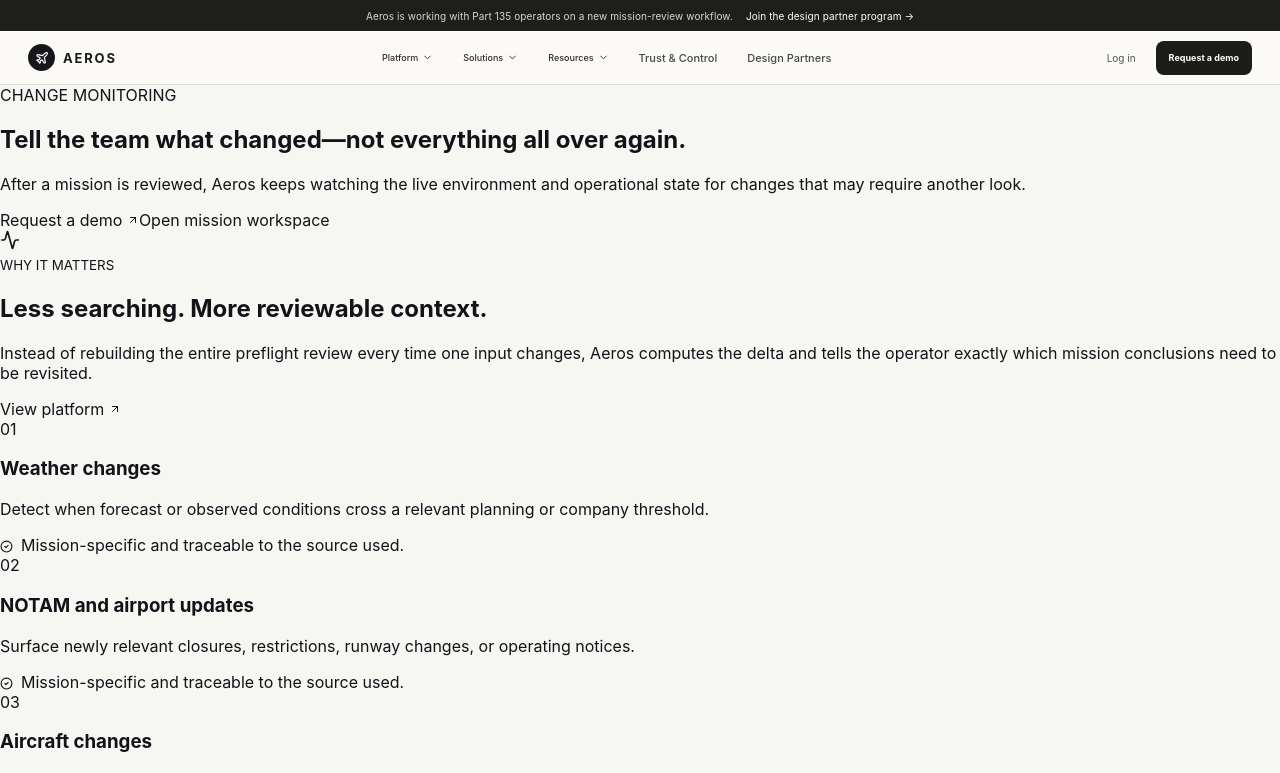
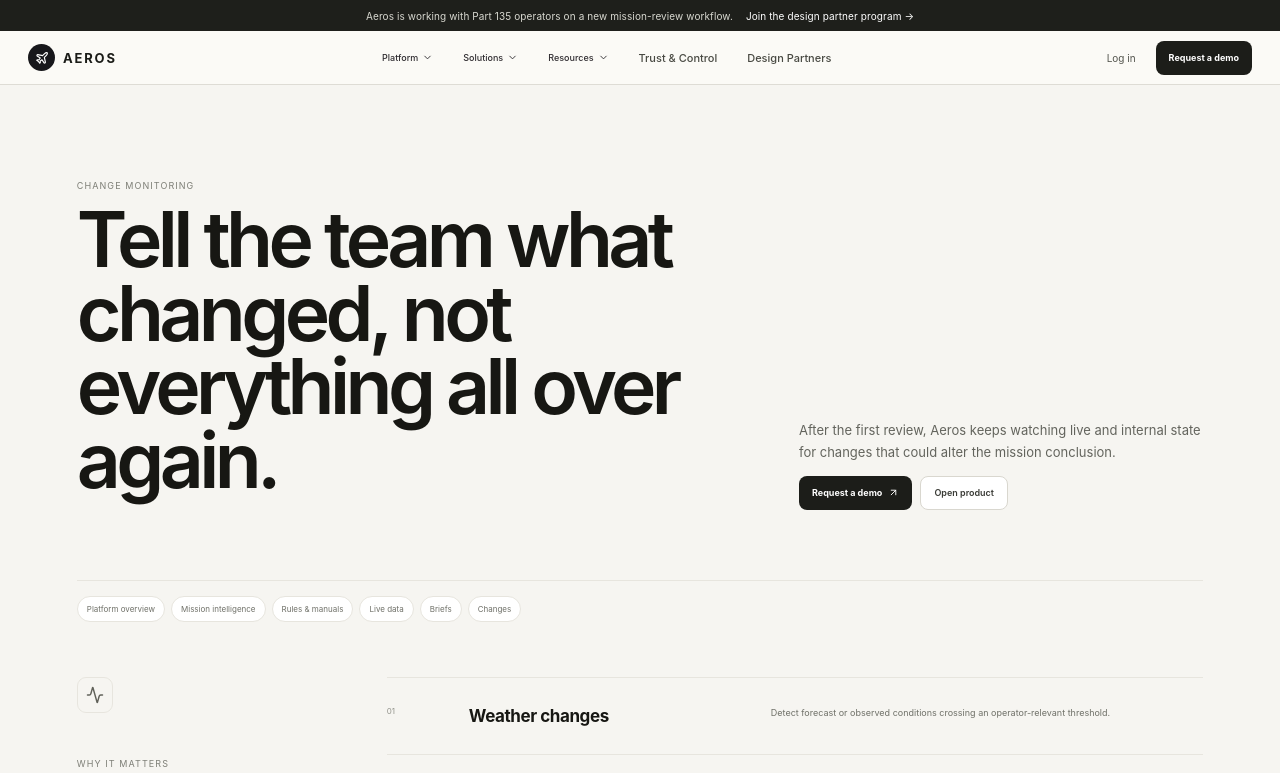
Before and after one commit to saharshbaweja/Rho, a Next.js app: page /product/alerts in a window 1280 px wide. Shown: the top 773 px of the page. Built offline with nearby package versions, Linux system fonts and the light colour scheme.

Commit message:
Expand detailed product pages for mission intelligence and operations extensions

```diff
--- a/app/product/[slug]/page.jsx
+++ b/app/product/[slug]/page.jsx
@@ -1,27 +1,30 @@
 import Link from 'next/link';
 import {notFound} from 'next/navigation';
-import {ArrowUpRight,Radio,BookOpen,CloudSun,Users,FileText,Activity,Plug,CheckCircle2} from 'lucide-react';
+import {Activity,ArrowUpRight,BarChart3,BookOpen,Check,CloudSun,FileCheck2,GitBranch,MessageSquare,Plane,SearchCheck,ShieldCheck,UsersRound,Wrench} from 'lucide-react';
 
 const features={
- 'mission-intelligence':{label:'MISSION INTELLIGENCE',title:'Turn a trip request into a mission your team can review.',desc:'Aeros structures the mission, identifies the operator-specific rules that apply, checks the live environment, and prepares one operational picture for dispatcher and pilot review.',icon:Radio,points:[['Mission intake','Capture route, airports, timing, passengers, aircraft, crew, services, and special requirements from the request or connected system.'],['Relevant-rule retrieval','Identify which approved authorizations, company procedures, limitations, and manuals matter for the specific mission.'],['Live operational checks','Evaluate current weather, NOTAMs, airport status, runway changes, TFRs, and other time-sensitive conditions.'],['Issue ranking','Separate informational items from review-required items and conditions that may block or materially change the mission.'],['Review state','Prepare the mission for authorized human review instead of presenting an opaque autonomous approval.']],automation:'Aeros reduces the amount of information an operator must search manually by filtering rules and live data to the exact aircraft, crew, route, airports, timing, and mission being evaluated.',next:'operator-rules'},
- 'operator-rules':{label:'OPSPECS & MANUALS',title:'Turn approved operator documents into structured, traceable rules.',desc:'Ingest OpSpecs, company manuals, MEL/CDL guidance, procedures, minimums, and internal operating policy while preserving source location and revision history.',icon:BookOpen,points:[['Document ingestion','Upload approved manuals, OpSpecs, procedures, limitations, MEL/CDL material, and operator-specific guidance.'],['Structured rule extraction','Convert relevant statements into structured operational checks that can be associated with aircraft, crew, airports, mission types, and conditions.'],['Source preservation','Every extracted rule keeps a direct reference to the original approved document and section used.'],['Revision control','Track document versions and identify when an approved revision may change an active rule.'],['Human validation','Let the appropriate operator personnel review extracted rules before they become part of the active mission-evaluation layer.']],automation:'The goal is not generic RAG over PDFs. Aeros builds a validated operator-specific rule layer that can be applied consistently to future missions while remaining traceable to the source material.',next:'live-data'},
- 'live-data':{label:'LIVE OPERATIONAL DATA',title:'Bring the changing flight environment into the same mission context.',desc:'Aeros connects weather, NOTAMs, airport status, runway information, TFRs, charts, and flight data, then filters the live feed to what is relevant for the mission.',icon:CloudSun,points:[['Weather context','Surface mission-relevant METAR, TAF, winds, ceilings, visibility, hazards, and forecast changes.'],['NOTAM relevance','Prioritize NOTAMs that affect the planned airports, runways, procedures, timing, or mission instead of presenting an undifferentiated list.'],['Airport state','Track closures, operating restrictions, services, timing constraints, and changes that may affect dispatch or arrival planning.'],['Chart references','Attach the relevant airport and procedure references to the mission so pilots and dispatchers can move from issue to source quickly.'],['Change detection','Continuously compare the live state against the last reviewed mission brief and highlight what is new.']],automation:'Aeros does not try to replace authoritative aviation sources. It connects them to the mission and explains why a specific change matters to this operator’s planned flight.',next:'crew-aircraft'},
- 'crew-aircraft':{label:'CREW & AIRCRAFT LEGALITY',title:'Evaluate whether the assigned people and aircraft fit the mission.',desc:'Bring crew qualifications, currency, duty/rest, aircraft status, deferred items, maintenance state, and company-specific restrictions into the same review.',icon:Users,points:[['Crew qualification','Check role, qualification, currency, training status, company requirements, and mission-specific eligibility.'],['Duty and rest','Evaluate relevant duty/rest information and flag assignments requiring review.'],['Aircraft eligibility','Check whether the assigned tail is appropriate for the route, mission, company authorization, maintenance state, and known limitations.'],['Deferred-item context','Surface MEL/CDL or other deferred-item information that is relevant to the planned mission.'],['Assignment alternatives','When an assignment creates a review item, show which crew or aircraft attributes are responsible so the operator can evaluate alternatives.']],automation:'Instead of forcing the dispatcher to check people, aircraft, and operator documents separately, Aeros shows how those layers interact for the specific mission.',next:'briefing'},
- 'briefing':{label:'MISSION BRIEFS',title:'Give dispatchers and pilots one concise, cited picture of the flight.',desc:'Aeros turns the mission review into a live checklist showing status, applicable restrictions, required actions, evidence, and the changes that still need acknowledgement.',icon:FileText,points:[['Mission status','Present a clear operational state such as clear, conditional, or review required without pretending to replace authorized operational control.'],['Required actions','List the outstanding items that must be reviewed, acknowledged, or resolved before the mission proceeds.'],['Source citations','Attach each material conclusion to the operator document, live source, or structured record that caused it.'],['Role-specific views','Let dispatchers see the full review while pilots receive the concise information relevant to execution.'],['Portable brief','Deliver the same mission context across desktop and mobile-friendly views so the latest reviewed state travels with the team.']],automation:'The brief is the product surface. AI assists with explanation and questions, but the operational state stays structured, scannable, and source-backed.',next:'alerts'},
- 'alerts':{label:'CHANGE MONITORING',title:'Tell the team what changed—not everything all over again.',desc:'After a mission is reviewed, Aeros keeps watching the live environment and operational state for changes that may require another look.',icon:Activity,points:[['Weather changes','Detect when forecast or observed conditions cross a relevant planning or company threshold.'],['NOTAM and airport updates','Surface newly relevant closures, restrictions, runway changes, or operating notices.'],['Aircraft changes','Re-evaluate the mission when the assigned tail, maintenance state, or deferred items change.'],['Crew changes','Re-evaluate relevant qualification or duty information when the assigned crew changes.'],['Acknowledgement trail','Show which changes have been reviewed, who acknowledged them, and which items remain open.']],automation:'Instead of rebuilding the entire preflight review every time one input changes, Aeros computes the delta and tells the operator exactly which mission conclusions need to be revisited.',next:'integrations'},
- integrations:{label:'INTEGRATIONS & API',title:'Sit above the systems operators already use.',desc:'Aeros is designed to ingest trip, crew, aircraft, maintenance, messaging, weather, NOTAM, and flight data from existing tools so the operator can adopt the intelligence layer without replacing everything on day one.',icon:Plug,points:[['Charter and scheduling systems','Pull trip requests, routing, customers, aircraft assignment, and schedule state from existing operational systems.'],['Crew and training systems','Connect qualification, currency, duty/rest, and training information used in mission review.'],['Maintenance systems','Bring current aircraft availability, deferred items, inspection state, and operational restrictions into the mission.'],['Authoritative live sources','Connect approved weather, NOTAM, airport, chart, and flight-data providers as appropriate.'],['Messaging and workflow','Push mission updates, acknowledgements, and review notifications into the channels the operator already uses.']],automation:'The initial strategy is additive: keep the operator’s current system of record and make Aeros the intelligence layer that connects those systems to operator-specific rules and live mission context.',next:'mission-intelligence'}
+ 'mission-intelligence':{icon:SearchCheck,label:'MISSION INTELLIGENCE',title:'Turn a trip request into a mission your team can review.',desc:'Aeros structures the trip, identifies operator-specific rules, evaluates the live environment and creates one operational picture for dispatcher review.',why:'Instead of searching six systems and several manuals, the operator gets a mission-specific decision stack with source links.',items:[['Mission intake','Capture route, airports, timing, passengers, services, assigned aircraft and crew from email, API or an existing charter system.'],['Rule matching','Identify which OpSpecs, manual sections, limitations and company procedures apply to this mission.'],['Live evaluation','Bring current weather, NOTAMs, airport status, charts, crew and aircraft state into the same review.'],['Issue ranking','Separate information from items that actually require review, action or acknowledgement.'],['Review state','Keep an explicit human-review boundary instead of turning the model into an opaque approval engine.']],next:'operator-rules'},
+ 'operator-rules':{icon:BookOpen,label:'OPSPECS & MANUALS',title:'Make operator knowledge usable without losing control.',desc:'Aeros turns approved documents into structured, source-linked operational rules while preserving revisions and human validation.',why:'Generic document search is not enough for compliance-critical work. Rules need source, scope, revision and an approval state.',items:[['Document ingestion','Bring in OpSpecs, GOM, company procedures, approved airport lists, MEL/CDL material and other controlled documents.'],['Structured rule extraction','Associate rules with mission type, aircraft, crew, airport, weather or other conditions.'],['Source preservation','Every active rule retains the exact document and section that supports it.'],['Revision control','Detect new manual revisions and show which extracted rules may change.'],['Operator validation','Require designated users to review extracted rules before they become active in mission evaluation.']],next:'live-data'},
+ 'live-data':{icon:CloudSun,label:'LIVE OPERATIONAL DATA',title:'Filter the live environment to the flight that is actually moving.',desc:'Weather, NOTAMs, airports, runway status, charts and flight data become mission context instead of separate feeds.',why:'The value is not displaying another METAR or NOTAM list. It is explaining why the current item matters to this operator and this mission.',items:[['Weather context','Surface mission-relevant METARs, TAFs, winds, ceilings, visibility and forecast changes.'],['NOTAM relevance','Prioritize notices affecting the planned airports, runways, procedures, timing or route.'],['Airport state','Track closures, operating restrictions, services and timing constraints that change mission feasibility.'],['Chart references','Keep relevant airport and procedure references one click from the operational issue.'],['Change detection','Compare the latest live state with the last reviewed mission and show only meaningful deltas.']],next:'crew-aircraft'},
+ 'crew-aircraft':{icon:UsersRound,label:'CREW & AIRCRAFT',title:'Evaluate whether the assigned people and tail fit the mission.',desc:'Bring crew qualifications, currency, duty/rest, aircraft status, deferred items, inspection limits and company requirements into one view.',why:'A dispatcher should not have to mentally join crew records, maintenance state and company authorizations every time a trip changes.',items:[['Crew qualification','Check role, currency, training status and operator-specific mission eligibility.'],['Duty and rest','Surface assignments requiring review against available duty/rest information.'],['Aircraft eligibility','Check tail status, company authorization, route suitability and maintenance constraints.'],['Deferred-item context','Surface only MEL/CDL items relevant to the planned mission.'],['Assignment alternatives','Show which attribute creates the issue so the operator can evaluate alternatives quickly.']],next:'briefing'},
+ briefing:{icon:FileCheck2,label:'MISSION BRIEFS',title:'Give dispatchers and pilots one concise picture of the mission.',desc:'Turn the mission evaluation into a scannable brief showing status, required actions, relevant restrictions, changes and evidence.',why:'The dashboard is the operational truth. AI is available for questions, but the mission status should remain stable, structured and easy to scan.',items:[['Mission status','Use clear, review-required and action-required states without implying autonomous operational approval.'],['Required actions','Collect open items that must be resolved or acknowledged before the mission proceeds.'],['Source citations','Link each material conclusion to the source that caused it.'],['Role-specific views','Let dispatch see the full review while pilots receive a concise execution brief.'],['Portable brief','Make the reviewed mission state available on desktop and mobile-friendly views.']],next:'alerts'},
+ alerts:{icon:Activity,label:'CHANGE MONITORING',title:'Tell the team what changed, not everything all over again.',desc:'After the first review, Aeros keeps watching live and internal state for changes that could alter the mission conclusion.',why:'The highest-leverage workflow is often the second review: only the changed inputs should demand attention.',items:[['Weather changes','Detect forecast or observed conditions crossing an operator-relevant threshold.'],['NOTAM and airport updates','Surface newly relevant closures, restrictions or procedure changes.'],['Aircraft changes','Re-evaluate affected conclusions when the assigned tail or maintenance state changes.'],['Crew changes','Re-evaluate qualification, currency or duty context when crew changes.'],['Acknowledgement trail','Show what changed, who reviewed it and what remains open.']],next:'integrations'},
+ integrations:{icon:GitBranch,label:'INTEGRATIONS & API',title:'Sit above the systems the operator already uses.',desc:'Aeros can ingest trip, crew, aircraft, maintenance, messaging and live aviation data without forcing a full system replacement.',why:'The fastest adoption path is additive: make the existing stack more intelligent before asking to replace it.',items:[['Charter and scheduling systems','Pull trip requests, routing, aircraft assignment and schedule state.'],['Crew and training systems','Connect qualification, currency, duty/rest and training records.'],['Maintenance systems','Bring current availability, deferred items and inspection state into mission review.'],['Authoritative live sources','Connect weather, NOTAM, chart, airport and flight-data providers appropriate to the operator.'],['Workflow outputs','Push briefings, alerts, acknowledgements and review tasks into existing channels.']],next:'scheduling'},
+ scheduling:{icon:Plane,label:'OPS EXTENSION · SCHEDULING',title:'Use mission context to protect the schedule around the flight.',desc:'Once Aeros understands the mission, the same constraints can inform trip changes, resource assignment and disruption recovery.',why:'This is an expansion surface: not a day-one rip-and-replace of mature scheduling systems.',items:[['Mission-aware assignment','Use crew, aircraft and operator-rule context when evaluating schedule changes.'],['Disruption recovery','Show downstream mission impact before changing a tail, crew or departure time.'],['Constraint visibility','Explain which rule or live fact blocks a proposed assignment.'],['Scenario comparison','Compare multiple recovery options before applying a change.'],['Existing-system handoff','Push approved changes back to the current scheduling system when integrations allow.']],next:'maintenance-impact'},
+ 'maintenance-impact':{icon:Wrench,label:'OPS EXTENSION · MAINTENANCE',title:'Translate aircraft status into mission impact immediately.',desc:'Connect maintenance events to the missions, approvals, crew and customer commitments they affect.',why:'The product value is the operational consequence, not another maintenance work-order database.',items:[['Affected missions','Identify every trip that depends on the aircraft or limitation that changed.'],['Deferred-item relevance','Show which MEL/CDL implications are mission-specific.'],['Return-to-service timing','Compare estimated availability with departure windows.'],['Alternative tail review','Re-run the mission against candidate replacement aircraft.'],['Change communication','Prepare the targeted notifications and approvals caused by the maintenance event.']],next:'messaging'},
+ messaging:{icon:MessageSquare,label:'OPS EXTENSION · MESSAGING',title:'Turn operational changes into targeted communication.',desc:'Use mission context to notify only the people affected and track whether critical changes were acknowledged.',why:'The goal is fewer generic alerts and fewer phone trees when the operation changes.',items:[['Targeted recipients','Determine which dispatchers, pilots, customers or support teams are actually affected.'],['Context-rich messages','Include the mission, change, impact and required next action.'],['Acknowledgements','Track who has reviewed a material update.'],['Escalation','Surface unacknowledged critical changes before departure.'],['Channel integrations','Use SMS, email, push or existing communication tools.']],next:'analytics'},
+ analytics:{icon:BarChart3,label:'OPS EXTENSION · ANALYTICS',title:'Measure where operational review consumes time and attention.',desc:'Track mission throughput, review load, recurring change drivers and manual friction from the same operating context.',why:'The most useful analytics answer why work keeps recurring, not just how many flights moved.',items:[['Mission review time','Measure the time between intake, first review, changes and final acknowledgement.'],['Recurring friction','Find airports, rules, aircraft or mission types repeatedly creating review work.'],['Change load','Understand how often weather, NOTAMs, crew or maintenance force re-review.'],['Source usage','See which operator rules are most frequently applied.'],['Workflow ROI','Measure manual checks avoided and where automation is safe to expand.']],next:'mission-intelligence'}
 };
 
 export function generateStaticParams(){return Object.keys(features).map(slug=>({slug}));}
 
 export default async function FeaturePage({params}){
  const {slug}=await params;const f=features[slug];if(!f)notFound();const Icon=f.icon;
- return <div className="fsp-site">
-  <section className="fsp-feature-hero"><div className="fsp-kicker">{f.label}</div><h1>{f.title}</h1><p>{f.desc}</p><div className="fsp-actions" style={{justifyContent:'center'}}><Link href="/contact/" className="fsp-primary">Request a demo <ArrowUpRight size={12}/></Link><Link href="/dashboard/" className="fsp-secondary">Open mission workspace</Link></div></section>
-  <section className="fsp-detail-grid">
-   <aside className="fsp-detail-rail"><div className="fsp-cap-icon"><Icon size={20}/></div><small>WHY IT MATTERS</small><h2>Less searching. More reviewable context.</h2><p>{f.automation}</p><Link href="/product/" className="fsp-primary">View platform <ArrowUpRight size={12}/></Link></aside>
-   <div className="fsp-detail-list">{f.points.map(([title,body],i)=><article className="fsp-detail-item" key={title}><div className="fsp-kicker">0{i+1}</div><h3>{title}</h3><p>{body}</p><div className="auto"><CheckCircle2 size={13} style={{verticalAlign:'middle',marginRight:8}}/>Mission-specific and traceable to the source used.</div></article>)}</div>
-  </section>
-  <section className="fsp-final"><div><div className="fsp-kicker">NEXT CAPABILITY</div><h2>The mission gets stronger as operator rules and live data connect.</h2></div><Link href={'/product/'+f.next} className="fsp-primary">Explore next capability <ArrowUpRight size={12}/></Link></section>
+ return <div className="aeros-site">
+  <section className="a-page-hero"><div><div className="a-eyebrow">{f.label}</div><h1>{f.title}</h1></div><div><p>{f.desc}</p><div className="a-actions"><Link href="/contact/" className="a-btn-dark">Request a demo <ArrowUpRight size={11}/></Link><Link href="/dashboard/" className="a-btn-light">Open product</Link></div></div></section>
+  <div className="a-subnav"><div className="a-subnav-inner"><Link href="/product/">Platform overview</Link><Link href="/product/mission-intelligence">Mission intelligence</Link><Link href="/product/operator-rules">Rules & manuals</Link><Link href="/product/live-data">Live data</Link><Link href="/product/briefing">Briefs</Link><Link href="/product/alerts">Changes</Link></div></div>
+  <section className="a-detail-layout"><aside className="a-detail-rail"><span className="a-card-icon"><Icon size={18}/></span><div className="a-eyebrow">WHY IT MATTERS</div><h3>Less searching. More reviewable context.</h3><p>{f.why}</p><Link href="/contact/" className="a-btn-dark">Discuss your workflow</Link></aside><div className="a-detail-items">{f.items.map(([t,d],i)=><article className="a-detail-item" key={t}><span>0{i+1}</span><h3>{t}</h3><p>{d}</p></article>)}</div></section>
+  <section className="a-section dark"><div className="a-section-head"><div><div className="a-eyebrow" style={{color:'#9b9c95'}}>UI PRINCIPLE</div><h2>Communicate the operational state before asking the user to ask a question.</h2></div><p>Aeros uses stable status, explicit review states, visible source links and contextual AI. The operator should understand what needs attention by scanning the page—not by knowing the right prompt.</p></div><div className="a-3col">{[[ShieldCheck,'State first','Clear / review / action states are visible before any AI explanation.'],[BookOpen,'Evidence beside the answer','Source references stay attached to the issue that depends on them.'],[Check,'Action in context','Resolve, acknowledge or compare alternatives without leaving the mission.']].map(([I,t,d])=><article className="a-card darkcard" key={t}><span className="a-card-icon"><I size={18}/></span><h3>{t}</h3><p>{d}</p></article>)}</div></section>
+  <section className="a-final"><div><div className="a-eyebrow">NEXT CAPABILITY</div><h2>The mission gets stronger as context connects.</h2></div><div className="a-actions"><Link href={'/product/'+f.next} className="a-btn-dark">Explore next</Link><Link href="/product/" className="a-btn-light">All capabilities</Link></div></section>
  </div>;
 }
```
